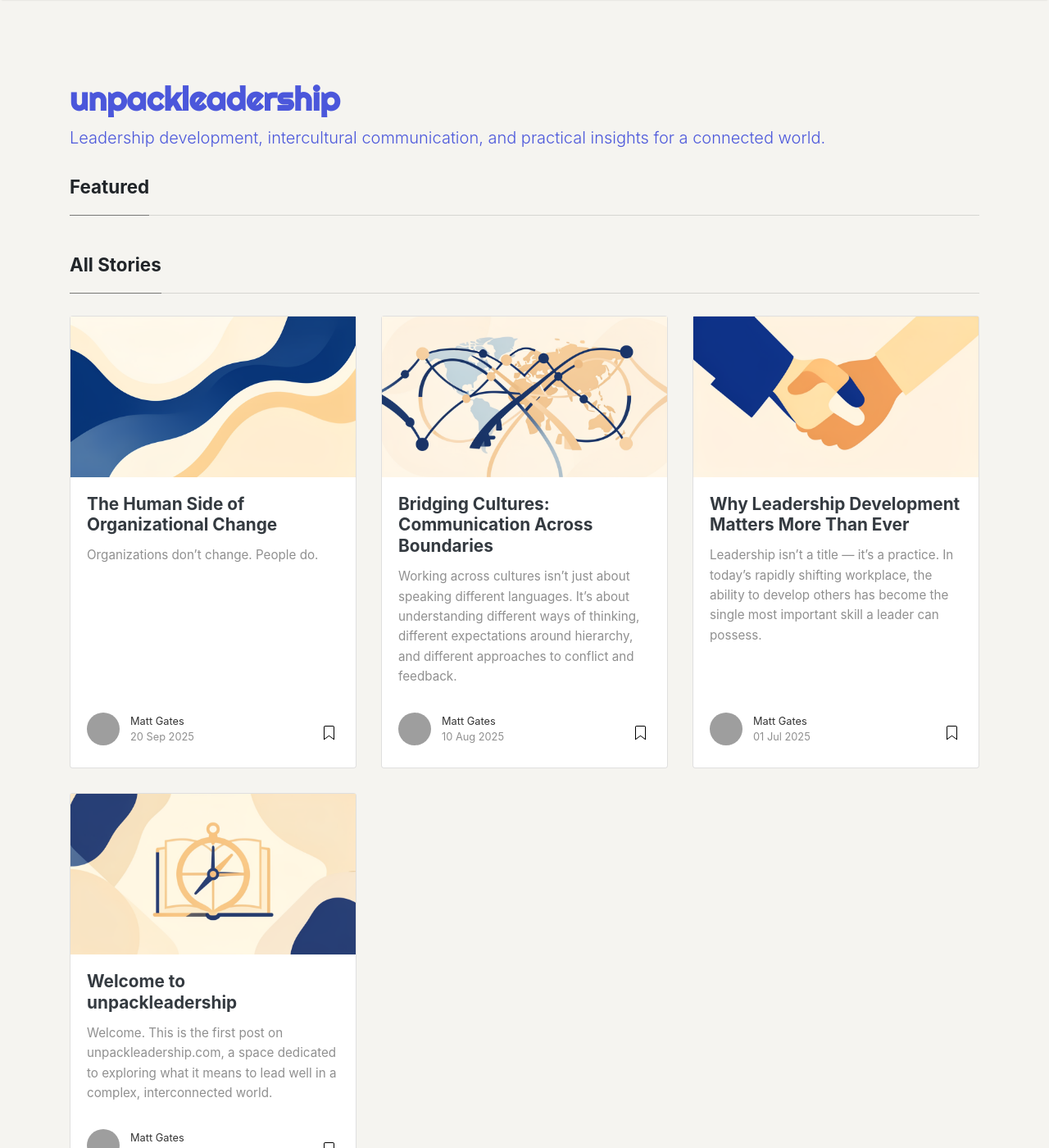
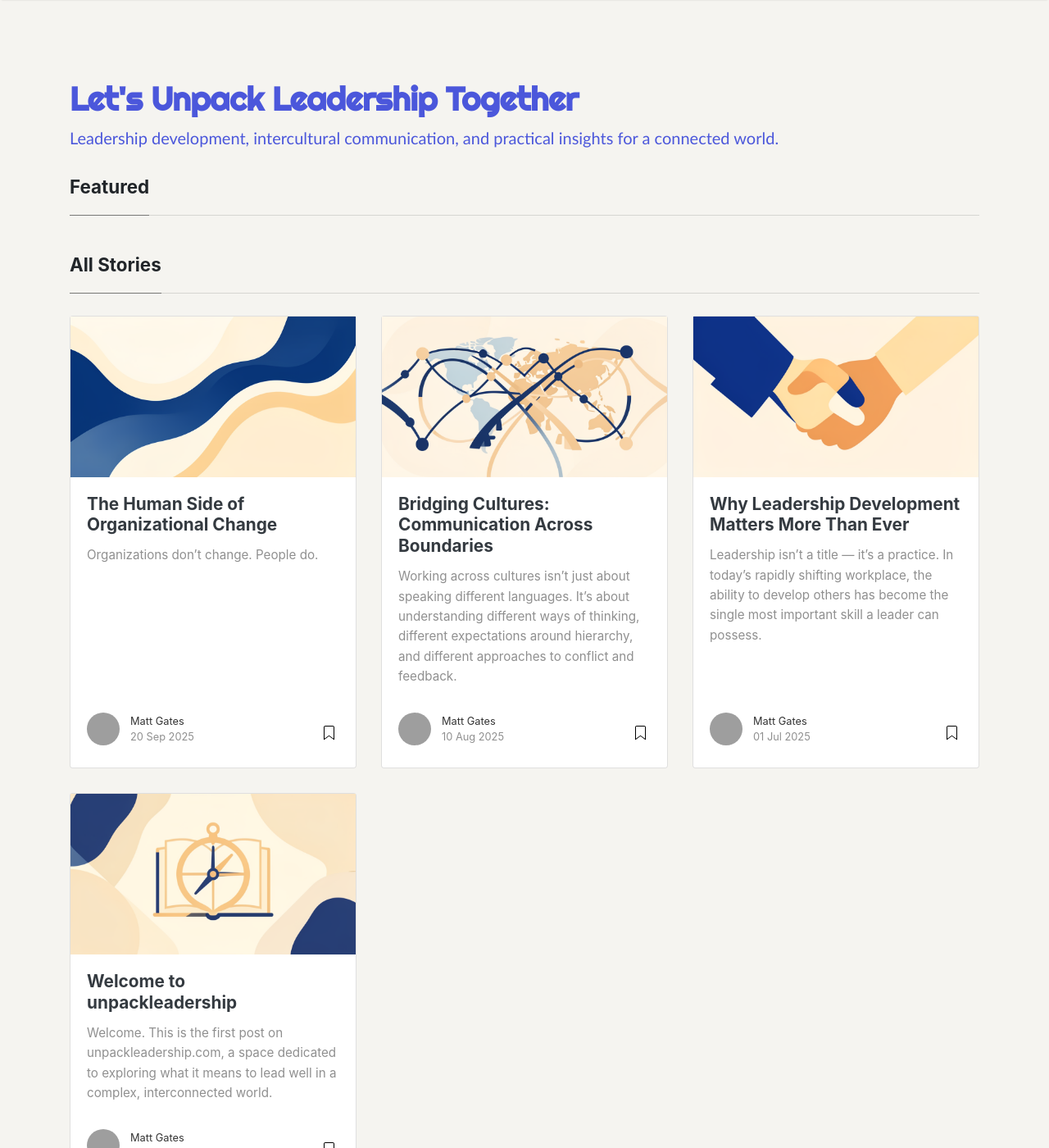
Before and after one commit to mattygates/unpackleadership.com, a Jekyll site: the page built from index.html, in a window 1280 px wide and 1400 px high. Shown: the whole window at 82% size. Built offline with Jekyll 4.4.1, drawn with Linux system fonts in a browser that asks for light colours; nearby versions of some CDN libraries; the list of posts is cut into pages by our own code; some of the changed text lies outside the part shown; grey boxes are pictures that could not be loaded.

Commit message:
Site title: Let's Unpack Leadership Together + Calibri font

```diff
--- a/_config.yml
+++ b/_config.yml
@@ -1,6 +1,6 @@
 # Site
-name: "unpackleadership"
-title: "unpackleadership.com"
+name: "Let's Unpack Leadership Together"
+title: "Let's Unpack Leadership Together"
 description: "Leadership development, intercultural communication, and practical insights for a connected world."
 logo: 'assets/images/logo.png'
 favicon: 'assets/images/logo.png'
--- a/assets/css/main.scss
+++ b/assets/css/main.scss
@@ -31,11 +31,14 @@ a:hover {
 .sitetitle {
 	color: #4B57DB;
 	font-weight: 700;
+	font-family: Calibri, Candara, Segoe, "Segoe UI", Optima, Arial, sans-serif;
+	letter-spacing: -0.5px;
 }
 
 /* Tagline below site title */
 .mainheading .lead {
 	color: #4B57DB;
+	font-family: Calibri, Candara, Segoe, "Segoe UI", Optima, Arial, sans-serif;
 }
 
 /* Page background — cream */
```
